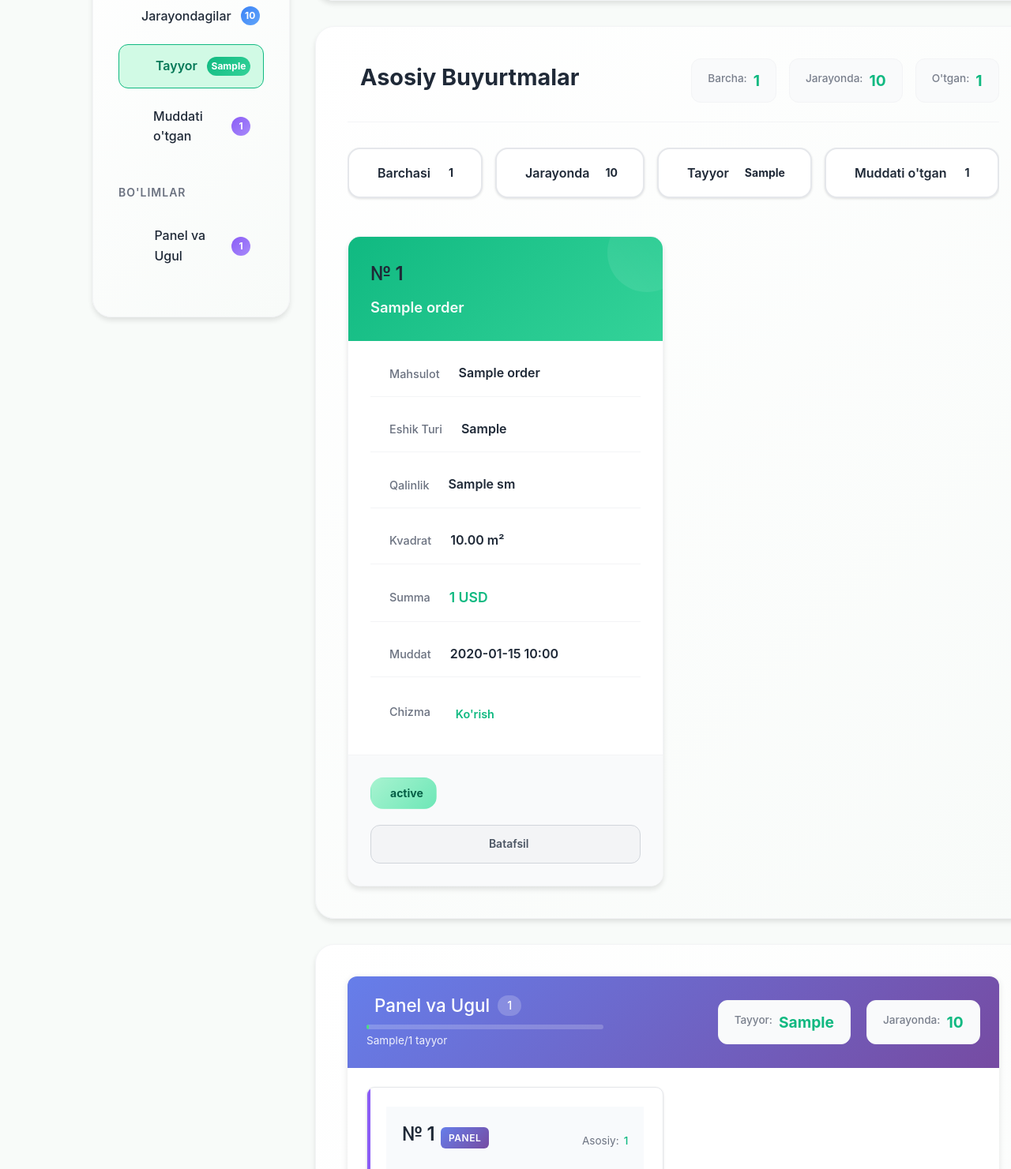
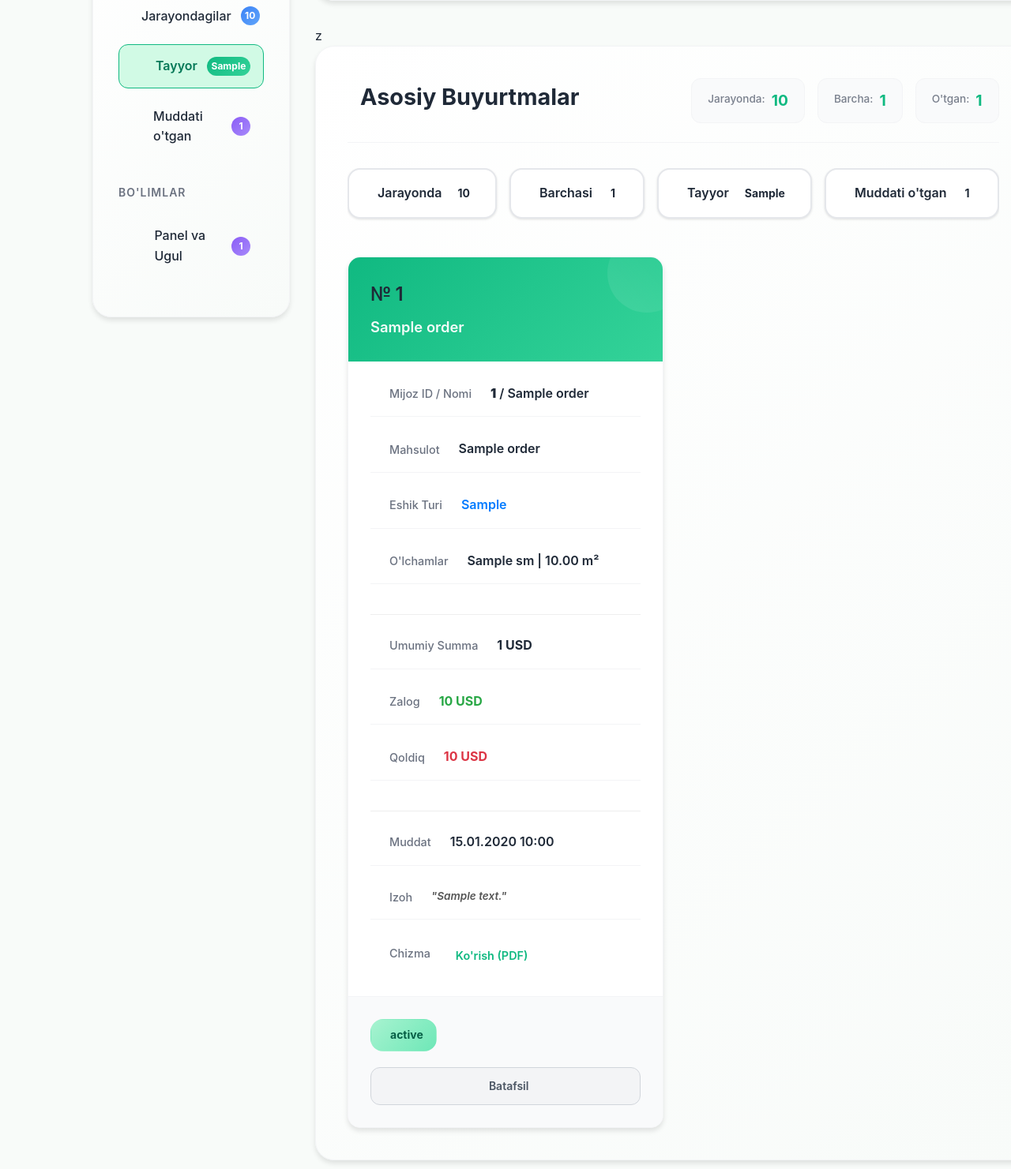
Before and after one commit to sardorsattoorovv7/korxona, a Django app: template orders/templates/orders/order_list.html in a window 1280 px wide. Shown: the part 391-1872 px from the top of the page at 79% size. Run offline with Django 5.2, Linux system fonts and the light colour scheme; the template is opened without the code that fills it: most values are stand-ins (such as "Sample title", 1, 10 or a date in 2020); parts of the project's set-up code (start-up, migrations or seed data) failed here and were passed over; some libraries are stand-ins or nearby versions.

Commit message:
Update order_list.html

```diff
--- a/orders/templates/orders/order_list.html
+++ b/orders/templates/orders/order_list.html
@@ -1616,10 +1649,28 @@
                                 </div>
                             </div>
                         </a>
-                    </div>
-                </div>
-                {% endif %}
-
+
+
+                        <a href="{% url 'debt_report' %}" class="btn btn-debt-report">
+                            <i class="fas fa-hand-holding-usd"></i>
+                            <span>Qarzlar Hisoboti</span>
+                            {% if debts_count > 0 %}
+                                <span class="badge-count">{{ debts_count }}</span>
+                            {% endif %}
+                        </a>
+
+
+                        <a href="{% url 'customer_rating' %}" class="btn btn-debt-report">
+                            <i class="fas fa-crown text-warning"></i>
+                            <span>Mijozlar Reytingi</span>
+                            {% if customers_count > 0 %}
+                                <span class="badge-count">{{ customers_count }}</span>
+                            {% endif %}
+                        </a>
+                    </div>
+                </div>
+                {% endif %}
+                z
                 <!-- Orders Section -->
                 {% if not request.user.username == "Omborchi" and "omborchi" not in request.user.username|lower %}
                 <div class="orders-section">
@@ -1647,18 +1699,20 @@
 
                     <!-- Filter Tabs -->
                     <div class="filter-tabs-container">
+
+
+                        <a href="?filter=in_progress" class="filter-tab {% if filter_type == 'in_progress' %}active{% endif %}">
+                            <i class="fas fa-tasks"></i>
+                            <span>Jarayonda</span>
+                            {% if not is_worker %}<span class="filter-count">{{ in_progress_orders }}</span>{% endif %}
+                        </a>
+
                            <a href="?filter=all" class="filter-tab {% if filter_type == 'all' %}active{% endif %}">
                             <i class="fas fa-list"></i>
                             <span>Barchasi</span>
                             {% if not is_worker %}<span class="filter-count">{{ total_orders }}</span>{% endif %}
                         </a>
 
-                        <a href="?filter=in_progress" class="filter-tab {% if filter_type == 'in_progress' %}active{% endif %}">
-                            <i class="fas fa-tasks"></i>
-                            <span>Jarayonda</span>
-                            {% if not is_worker %}<span class="filter-count">{{ in_progress_orders }}</span>{% endif %}
-                        </a>
-
                         <a href="?filter=completed" class="filter-tab {% if filter_type == 'completed' %}active{% endif %}">
                             <i class="fas fa-check-circle"></i>
                             <span>Tayyor</span>
@@ -1716,105 +1770,138 @@
     <div class="detail-grid">
         <div class="detail-row">
             <span class="detail-label">
-                                            <i class="fas fa-box"></i>
-                                            <span>Mahsulot</span>
+                <i class="fas fa-user-tag"></i>
+                <span>Mijoz ID / Nomi</span>
             </span>
             <span class="detail-value">
                 {% if is_worker and request.user.worker_profile not in order.assigned_workers.all %}
                     ***
                 {% else %}
+                    <strong>{{ order.customer_unique_id }}</strong> / {{ order.customer_name }}
+                {% endif %}
+            </span>
+        </div>
+
+        <div class="detail-row">
+            <span class="detail-label">
+                <i class="fas fa-box"></i>
+                <span>Mahsulot</span>
+            </span>
+            <span class="detail-value">
+                {% if is_worker and request.user.worker_profile not in order.assigned_workers.all %}
+                    ***
+                {% else %}
                     {{ order.product_name|default:"—" }}
                 {% endif %}
             </span>
         </div>
 
+        {% if order.eshik_turi %}
         <div class="detail-row">
             <span class="detail-label">
                 <i class="fas fa-door-open"></i>
                 <span>Eshik Turi</span>
             </span>
+            <span class="detail-value text-primary" style="font-weight: 600;">
+                {% if is_worker and request.user.worker_profile not in order.assigned_workers.all %}
+                    ***
+                {% else %}
+                    {{ order.eshik_turi }}
+                {% endif %}
+            </span>
+        </div>
+        {% endif %}
+
+        {% if order.panel_type %}
+        <div class="detail-row">
+            <span class="detail-label">
+                <i class="fas fa-layer-group"></i>
+                <span>Panel Turi</span>
+            </span>
             <span class="detail-value">
                 {% if is_worker and request.user.worker_profile not in order.assigned_workers.all %}
                     ***
                 {% else %}
-            {% if order.eshik_turi %}
-                {{ order.eshik_turi }}
-            {% else %}
-                <span style="color: var(--text-secondary); font-style: italic;">Aniqlanmagan</span>
-            {% endif %}
-        {% endif %}
-    </span>
-</div>
+                    {{ order.get_panel_type_display }} {% if order.panel_subtype %}({{ order.panel_subtype }}){% endif %}
+                {% endif %}
+            </span>
+        </div>
+        {% endif %}
 
         <div class="detail-row">
             <span class="detail-label">
-                                            <i class="fas fa-ruler"></i>
-                                            <span>Qalinlik</span>
+                <i class="fas fa-ruler-combined"></i>
+                <span>O'lchamlar</span>
             </span>
             <span class="detail-value">
                 {% if is_worker and request.user.worker_profile not in order.assigned_workers.all %}
                     ***
                 {% else %}
-                                                {% if order.panel_thickness %}
-                                                    {{ order.panel_thickness }} sm
-                                                {% else %}
-                                                    <span style="color: var(--text-secondary); font-style: italic;">Aniqlanmagan</span>
-                                                {% endif %}
-                                            {% endif %}
-                                        </span>
-                                    </div>
-
-                                    <div class="detail-row">
-                                        <span class="detail-label">
-                                            <i class="fas fa-border-style"></i>
-                                            <span>Kvadrat</span>
-                                        </span>
-                                        <span class="detail-value">
-                                            {% if is_worker and request.user.worker_profile not in order.assigned_workers.all %}
-                                                ***
-                                            {% else %}
-                                                {{ order.panel_kvadrat|floatformat:2|intcomma }} m²
-                                            {% endif %}
-                                        </span>
-                                    </div>
+                    {{ order.panel_thickness|default:"0" }} sm | {{ order.panel_kvadrat|floatformat:2 }} m²
+                {% endif %}
+            </span>
+        </div>
+
+        {% if not is_worker %}
+        <hr style="grid-column: 1 / -1; margin: 10px 0; border: 0; border-top: 1px solid #eee;">
 
         <div class="detail-row">
             <span class="detail-label">
                 <i class="fas fa-money-bill-wave"></i>
-                                            <span>Summa</span>
-                                        </span>
-                                        <span class="detail-value price-value">
-                                            {% if is_worker %}
-                                                ***
-                                            {% else %}
-                                                {{ order.total_price|floatformat:0|intcomma }} USD
-                                            {% endif %}
-                                        </span>
-                                    </div>
+                <span>Umumiy Summa</span>
+            </span>
+            <span class="detail-value" style="font-weight: bold;">
+                {{ order.total_price|floatformat:0 }} USD
+            </span>
+        </div>
+
+        <div class="detail-row">
+            <span class="detail-label">
+                <i class="fas fa-hand-holding-usd"></i>
+                <span>Zalog</span>
+            </span>
+            <span class="detail-value text-success" style="font-weight: bold;">
+                {{ order.prepayment|default:"0"|floatformat:0 }} USD
+            </span>
+        </div>
+
+        <div class="detail-row">
+    <span class="detail-label">
+        <i class="fas fa-calculator"></i>
+        <span>Qoldiq</span>
+    </span>
+    <span class="detail-value text-danger" style="font-weight: bold;">
+        {{ order.remaining_amount|floatformat:0 }} USD
+    </span>
+</div>
+        <hr style="grid-column: 1 / -1; margin: 10px 0; border: 0; border-top: 1px solid #eee;">
+        {% endif %}
 
         <div class="detail-row">
             <span class="detail-label">
                 <i class="fas fa-clock"></i>
                 <span>Muddat</span>
             </span>
-                                        <span class="detail-value deadline-value
-                                            {% if order.deadline and order.deadline < now and status_code not in 'bajarildi, rad_etildi, usta_tugatdi' %}deadline-overdue{% endif %}">
+            <span class="detail-value deadline-value {% if order.deadline and order.deadline < now and order.status != 'BAJARILDI' %}deadline-overdue{% endif %}">
                 {% if is_worker and request.user.worker_profile not in order.assigned_workers.all %}
                     ***
                 {% else %}
-                                                {% if order.deadline %}
-                                                    {{ order.deadline|date:"Y-m-d H:i" }}
-                                                    {% if order.deadline < now and status_code not in 'bajarildi, rad_etildi, usta_tugatdi' %}
-                                                        <span class="overdue-badge">
-                                                            <i class="fas fa-exclamation-circle"></i> MUDDAT O'TDİ
-                                                        </span>
-                                                    {% endif %}
-                                                {% else %}
-                                                    Belgilanmagan
-                                                {% endif %}
-                                            {% endif %}
-                                        </span>
-                                    </div>
+                    {{ order.deadline|date:"d.m.Y H:i"|default:"Belgilanmagan" }}
+                {% endif %}
+            </span>
+        </div>
+
+        {% if order.comment %}
+        <div class="detail-row">
+            <span class="detail-label">
+                <i class="fas fa-comment-dots"></i>
+                <span>Izoh</span>
+            </span>
+            <span class="detail-value" style="font-size: 0.85rem; color: #555; font-style: italic;">
+                "{{ order.comment }}"
+            </span>
+        </div>
+        {% endif %}
 
         <div class="detail-row">
             <span class="detail-label">
@@ -1823,21 +1910,15 @@
             </span>
             <span class="detail-value">
                 {% if order.pdf_file %}
-                                                {% if order.status in 'USTA_QABUL_QILDI,USTA_BOSHLA,ISHDA,USTA_TUGATDI,TAYYOR,BAJARILDI' or not is_worker %}
-                                                    {% if is_worker and request.user.worker_profile not in order.assigned_workers.all %}
-                                                        ***
-                                                    {% else %}
+                    {% if not is_worker or order.status != 'TASDIQLANDI' %}
                          <a href="{{ order.pdf_file.url }}" target="_blank" class="pdf-link">
-                                                            <i class="fas fa-external-link-alt"></i> Ko'rish
-                                                        </a>
-                                                    {% endif %}
-                                                {% else %}
-                                                    <span style="color: var(--text-secondary); font-size: 0.8rem;">
-                                                        Qabul qilingach
-                                                    </span>
-                                                {% endif %}
-                                            {% else %}
-                                                -
+                            <i class="fas fa-external-link-alt"></i> Ko'rish (PDF)
+                        </a>
+                    {% else %}
+                        <span style="color: var(--text-secondary); font-size: 0.8rem;">Qabul qilingach ochiladi</span>
+                    {% endif %}
+                {% else %}
+                    <span style="color: #ccc;">Fayl yo'q</span>
                 {% endif %}
             </span>
         </div>
```
Also changed, not shown: other parts of orders/templates/orders/order_list.html (+40 -4 lines). Lines whose indentation alone changed are shown as unchanged.
